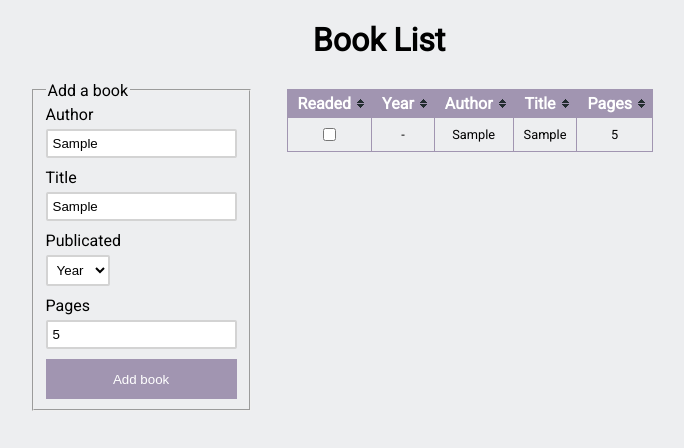
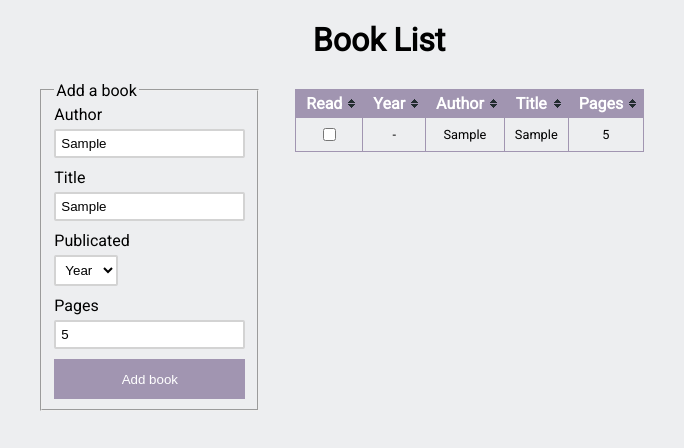
Before and after one commit to showmeyourhits/book_list, a plain HTML site: page index.html in a window 1280 px wide. Both pictures are taken after typing "Sample", "Sample", "5" into the empty fields and a click on the button "Add book". Shown: the whole page, without its empty margins (261-945 px from the left). Drawn offline with nearby package versions, Linux system fonts and the light colour scheme.

Commit message:
minor issues

```diff
--- a/assets/scripts/main.js
+++ b/assets/scripts/main.js
@@ -190,6 +190,8 @@ document.getElementById("add-form").addEventListener("submit", function(event){
 
 	BL.addBookToList();
 	BL.toggleMessage();
+
+	$("#book-list").trigger("update");
 }, false)
 
 document.getElementById("book-list").addEventListener("click", function(event){
--- a/index.html
+++ b/index.html
@@ -43,7 +43,7 @@
 		<table class="book-list tablesorter" id="book-list">
 			<thead class="book-list__header">
 				<tr>
-					<th class="book-list__th">Readed</th>
+					<th class="book-list__th">Read</th>
 					<th class="book-list__th">Year</th>
 					<th class="book-list__th">Author</th>
 					<th class="book-list__th">Title</th>
```
